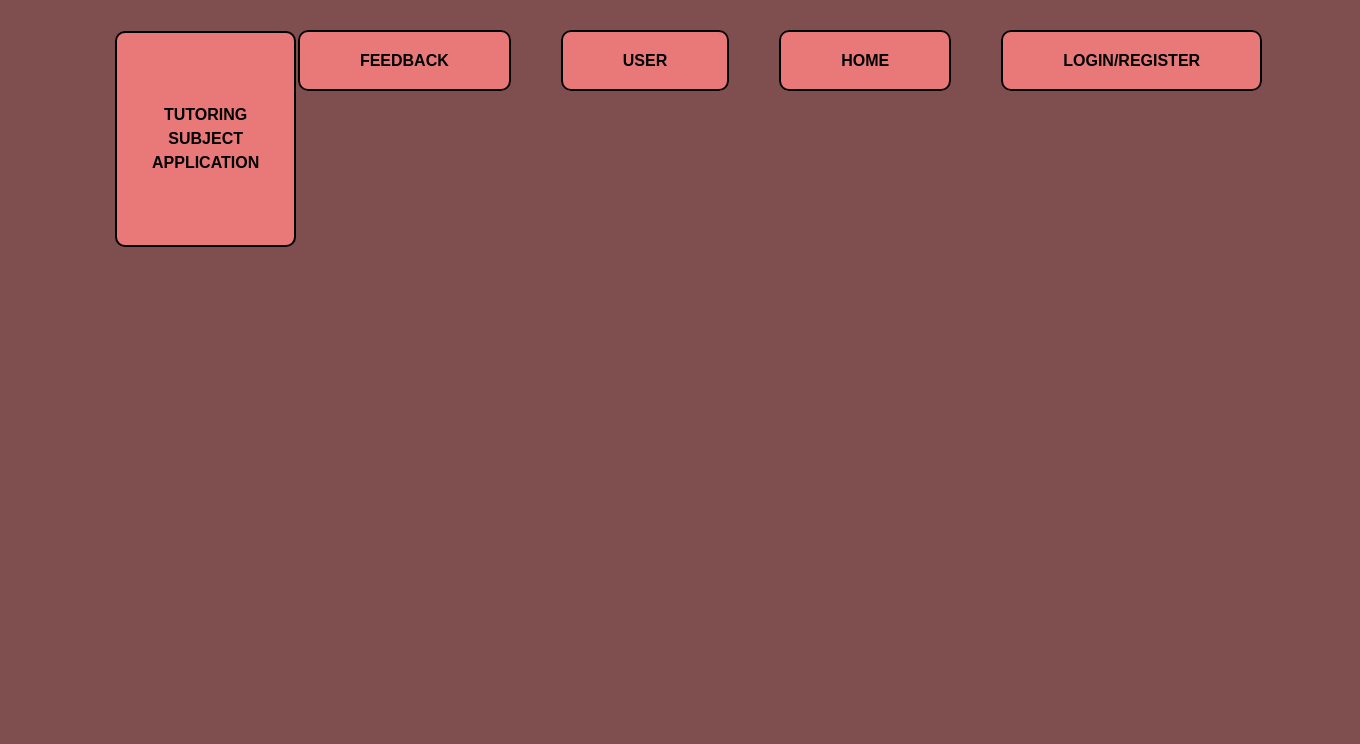
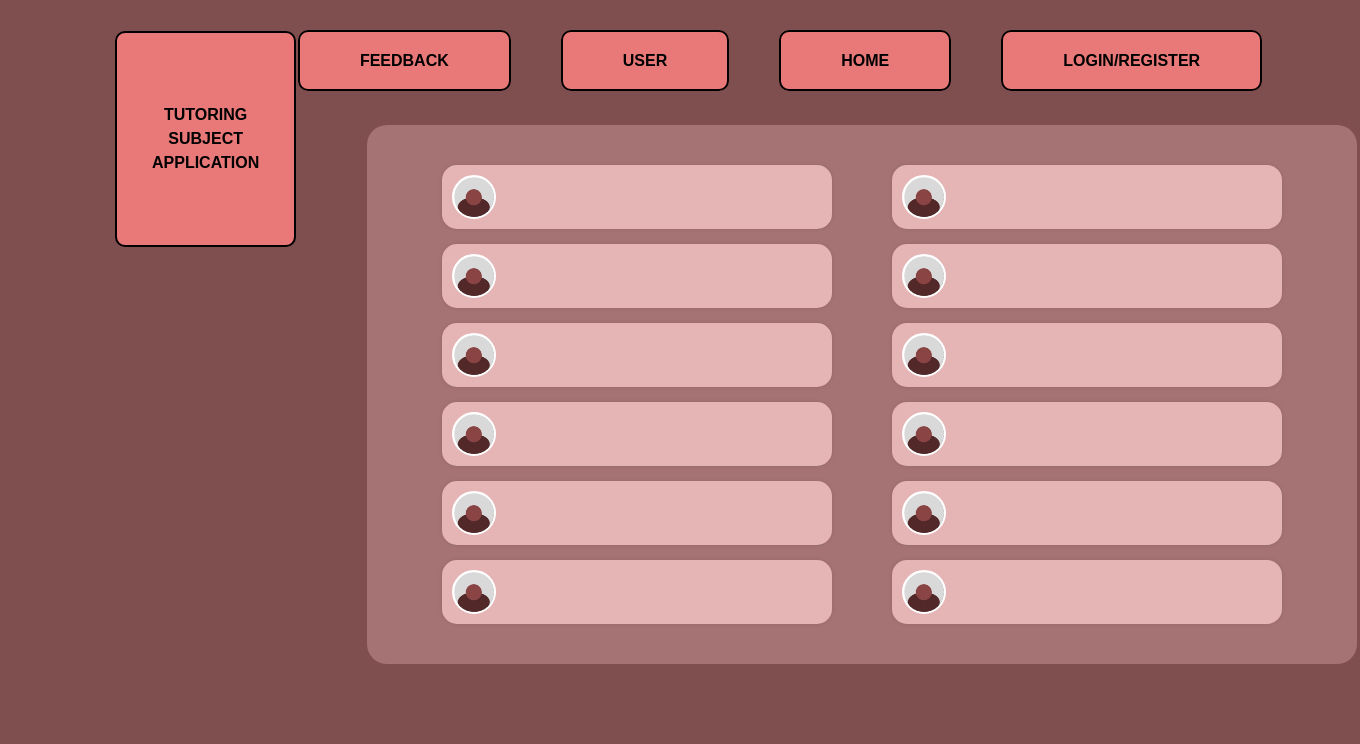
Before and after one commit to SyahmiDhabit/ProjectLumiLearnHub, a PHP site: page /feedbackadministrationinterface.html in a window 1360 px wide. Shown: the part 94-838 px from the top of the page. Before the commit the page ends 341 px from the top, so only its background shows below. Run offline with PHP 8.4, Linux system fonts and the light colour scheme.

Commit message:
aplication and feedback admin html and css

```diff
--- a/feedbackadministrationinterface.css
+++ b/feedbackadministrationinterface.css
@@ -106,3 +106,46 @@ body {
   background-color: #621818;
   color: white;
 }
+.feedback-wrapper {
+  display: flex;
+  justify-content: center;
+  gap: 60px;
+  padding: 40px;
+  background-color: #A57373;
+  border-radius: 20px;
+  width: 910px;
+  margin-left: 367px;
+  margin-top: 40px;
+}
+
+.feedback-column {
+  display: flex;
+  flex-direction: column;
+  gap: 15px;
+}
+
+.feedback-card {
+  background-color: #E5B5B5;
+  padding: 10px;
+  padding-right: 130px;
+  display: flex;
+  align-items: center;
+  border-radius: 15px;
+  width: 250px;
+  box-shadow: 0 0 4px rgba(0,0,0,0.1);
+}
+
+.feedback-card img {
+  width: 40px;
+  height: 40px;
+  border-radius: 50%;
+  background-color: #fff;
+  margin-right: 15px;
+  border: 2px solid #fff;
+}
+
+.feedback-name {
+  color: #3B1F1F;
+  font-weight: bold;
+  font-size: 14px;
+}
--- a/feedbackadministrationinterface.html
+++ b/feedbackadministrationinterface.html
@@ -37,7 +37,65 @@
                 <li><a href="login.html">HOME</a></li>
                 <li><a href="login.html">LOGIN/REGISTER</a></li>
          </ul>
-    </div
+        </div>
+
+   <div class="feedback-wrapper">
+    <div class="feedback-column">
+      <!-- Left Column Cards -->
+      <div class="feedback-card">
+        <img src="image/PpLogo.jpg" alt="User">
+        <span class="feedback-name"></span>
+      </div>
+      <div class="feedback-card">
+        <img src="image/PpLogo.jpg" alt="User">
+        <span class="feedback-name"></span>
+      </div>
+      <div class="feedback-card">
+        <img src="image/PpLogo.jpg" alt="User">
+        <span class="feedback-name"></span>
+      </div>
+      <div class="feedback-card">
+        <img src="image/PpLogo.jpg" alt="User">
+        <span class="feedback-name"></span>
+      </div>
+      <div class="feedback-card">
+        <img src="image/PpLogo.jpg" alt="User">
+        <span class="feedback-name"></span>
+      </div>
+      <div class="feedback-card">
+        <img src="image/PpLogo.jpg" alt="User">
+        <span class="feedback-name"></span>
+      </div>
+    </div>
+
+    <div class="feedback-column">
+      <!-- Right Column Cards -->
+      <div class="feedback-card">
+        <img src="image/PpLogo.jpg" alt="User">
+        <span class="feedback-name"></span>
+      </div>
+      <div class="feedback-card">
+        <img src="image/PpLogo.jpg" alt="User">
+        <span class="feedback-name"></span>
+      </div>
+      <div class="feedback-card">
+        <img src="image/PpLogo.jpg" alt="User">
+        <span class="feedback-name"></span>
+      </div>
+      <div class="feedback-card">
+        <img src="image/PpLogo.jpg" alt="User">
+        <span class="feedback-name"></span>
+      </div>
+      <div class="feedback-card">
+        <img src="image/PpLogo.jpg" alt="User">
+        <span class="feedback-name"></span>
+      </div>
+      <div class="feedback-card">
+        <img src="image/PpLogo.jpg" alt="User">
+        <span class="feedback-name"></span>
+      </div>
+    </div>
+  </div>
 
 </body>
 </html>
```
Also changed, not shown: applicationadministrationinterface.css (+37 -0 lines), applicationadministrationinterface.html (+30 -1 lines).
